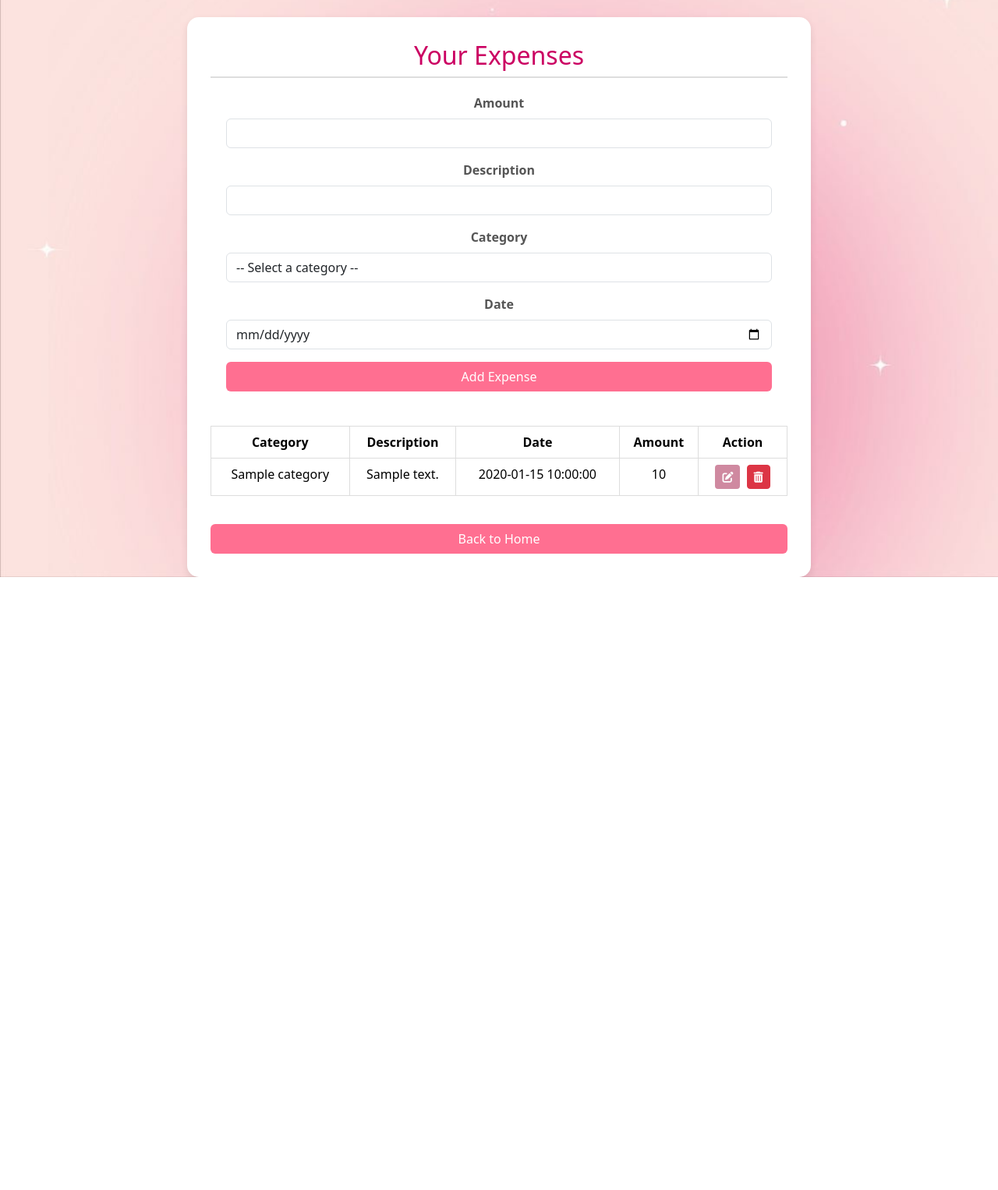
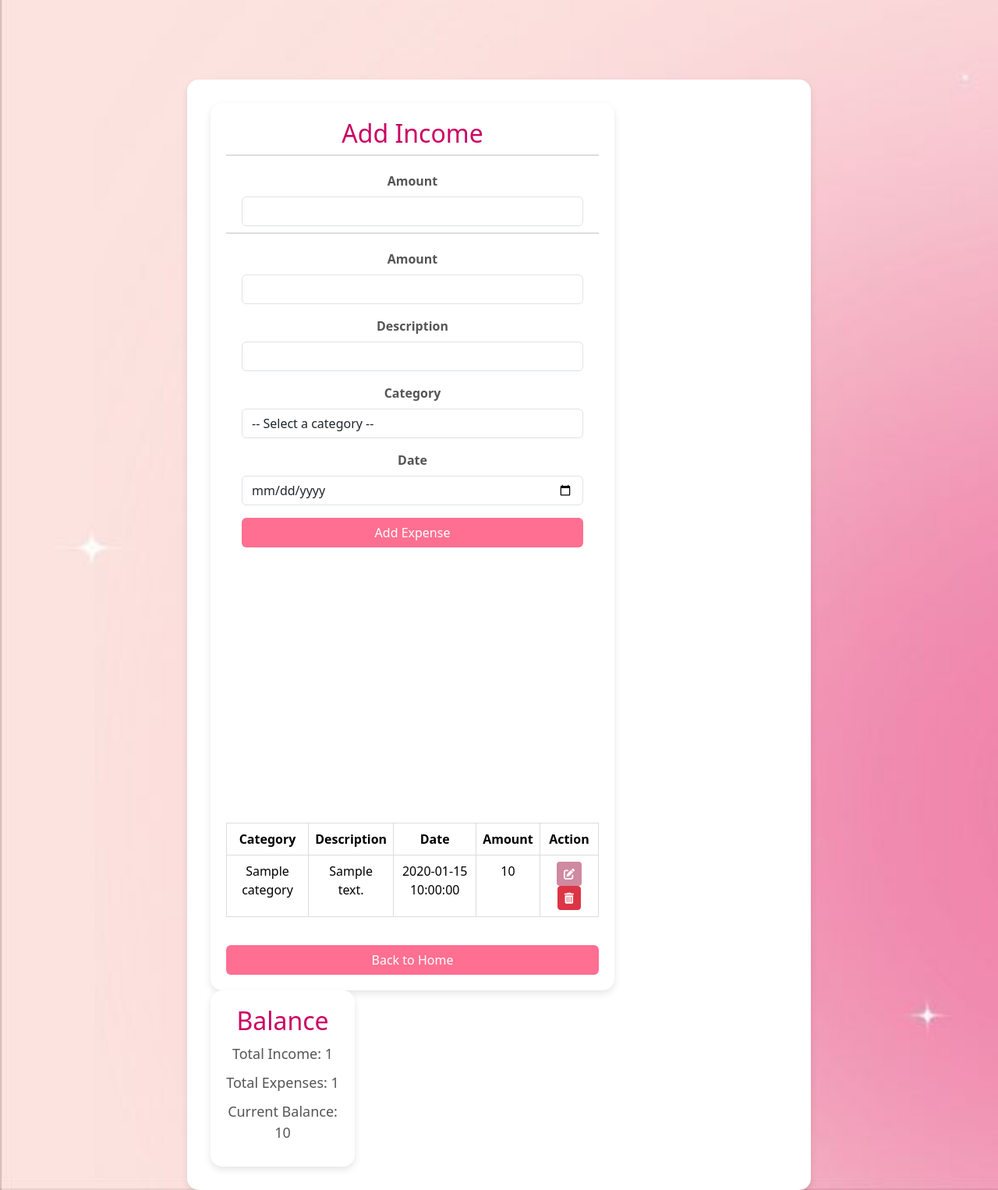
Before and after one commit to Dominika29/Expense-Tracker, a Flask app: template templates/dashboard.html in a window 1280 px wide. Shown: the part 78-1604 px from the top of the page at 78% size. Before the commit the page ends 818 px from the top, so only its background shows below. Run offline with Flask 3, Linux system fonts and the light colour scheme; the template is opened without the code that fills it: most values are stand-ins (such as "Sample title", 1, 10 or a date in 2020).

Commit message:
adding income, sql update, adding route for income

```diff
--- a/app.py
+++ b/app.py
@@ -200,5 +200,34 @@
             flash('Expense not found or you do not have permission to edit it.', 'error')
             return redirect(url_for('dashboard'))
 
+@app.route('/add_income', methods=['POST'])
+def add_income():
+    if 'user_id' not in session:
+        flash('Please log in to add income.', 'error')
+        return redirect(url_for('index'))
+
+    user_id = session['user_id']
+    amount = float(request.form['income_amount'])
+    description = request.form['income_description']
+    date = request.form['income_date']
+
+    conn = get_db_connection()
+
+    try:
+        conn.execute(
+            'INSERT INTO income (user_id, amount, description, date) VALUES (?, ?, ?, ?)',
+            (user_id, amount, description, date)
+        )
+        conn.commit()
+        flash('Income added successfully!', 'success')
+    except sqlite3.Error as e:
+        flash('An error occurred while adding income.', 'error')
+    finally:
+        conn.close()
+
+    return redirect(url_for('dashboard'))
+
+
+
 if __name__ == '__main__':
     app.run(debug=True)
--- a/expense_log.sql
+++ b/expense_log.sql
@@ -26,3 +26,13 @@
     FOREIGN KEY (user_id) REFERENCES users(id),
     FOREIGN KEY (category_id) REFERENCES categories(id)
 );
+
+DROP TABLE IF EXISTS `income`;
+CREATE TABLE income (
+    id INTEGER PRIMARY KEY AUTOINCREMENT,
+    user_id INTEGER NOT NULL,
+    amount REAL NOT NULL,
+    description TEXT,
+    date DATETIME NOT NULL,
+    FOREIGN KEY (user_id) REFERENCES users(id)
+);
--- a/init_db.py
+++ b/init_db.py
@@ -32,6 +32,11 @@
 cur.execute("INSERT INTO expenses (user_id, category_id, amount, description, date) VALUES (?, ?, ?, ?, ?)",
             (user_id, category_transport_id, 20.00, 'Bilet autobusowy', '2023-10-02'))
 
+cur.execute("INSERT INTO income (user_id, amount, description, date) VALUES (?, ?, ?, ?, ?)",
+            (user_id, 1000.00, 'Wynagrodzenie', '2024-10-25'))
+cur.execute("INSERT INTO income (user_id, amount, description, date) VALUES (?, ?, ?, ?, ?)",
+            (user_id, 200.00, 'kieszonkowe', '2024-05-12'))
+
 connection.commit()
 connection.close()
 
--- a/static/css/style.css
+++ b/static/css/style.css
@@ -28,6 +28,7 @@
     background-image: url('/static/images/background_pink.jpg') !important;
     background-size: cover;
     background-repeat: no-repeat;
+    padding-top: 80px;
 }
 
 .login-container {
@@ -206,3 +207,29 @@
     margin-top: 10px;
     width: 100%;
 }
+
+.left-container {
+    width: 70%;
+    background: #ffffff;
+    padding: 20px;
+    border-radius: 15px;
+    box-shadow: 0 4px 10px rgba(0, 0, 0, 0.1);
+}
+
+.right-container {
+    width: 25%;
+    background: #ffffff;
+    padding: 20px;
+    border-radius: 15px;
+    box-shadow: 0 4px 10px rgba(0, 0, 0, 0.1);
+}
+
+.balance-container {
+    text-align: center;
+}
+
+.balance-container p {
+    margin: 10px 0;
+    font-size: 18px;
+    color: #555;
+}
--- a/templates/dashboard.html
+++ b/templates/dashboard.html
@@ -21,6 +21,24 @@
         </nav>
     </header>
     <div class="dashboard-container">
+        <div class="left-container">
+            <h2>Add Income</h2>
+            <form action="{{ url_for('add_income') }}" method="post" class="mb-4">
+                <div class="mb-3">
+                    <label for="income_amount" class="form-label">Amount</label>
+                    <input type="number" step="0.01" class="form-control" id="income_amount" name="income_amount" required min="0" max="10000">
+                </div>
+                <div class="mb-3">
+                    <label for="income_description" class="form-label">Description</label>
+                    <input type="text" class="form-control" id="income_description" name="income_description" required max="100">
+                </div>
+                <div class="mb-3">
+                    <label for="income_date" class="form-label">Date</label>
+                    <input type="date" class="form-control" id="income_date" name="income_date" required>
+                </div>
+                <button type="submit" class="btn btn-login">Add Income</button>
+            </form>
+
             <h2>Your Expenses</h2>
             <form action="{{ url_for('add_expense') }}" method="post" class="mb-4">
                 <div class="mb-3">
@@ -74,7 +92,6 @@
                                     <button class="btn btn-edit btn-sm" data-expense-id="{{ expense.id }}">
                                         <i class="fas fa-edit"></i>
                                     </button>
-                                <!-- Przycisk "Delete" -->
                                     <button class="btn btn-danger btn-sm delete-btn" data-expense-id="{{ expense.id }}">
                                         <i class="fas fa-trash-alt"></i>
                                     </button>
@@ -87,6 +104,18 @@
 
             <a href="{{ url_for('index') }}" class="btn btn-login">Back to Home</a>
         </div>
+
+        <div class="right-container">
+            <h2>Balance</h2>
+            <div class="balance-container">
+                <p>Total Income: <span id="total-income">{{ total_income }}</span></p>
+                <p>Total Expenses: <span id="total-expenses">{{ total_expenses }}</span></p>
+                <p>Current Balance: <span id="current-balance">{{ current_balance }}</span></p>
+            </div>
+        </div>
+    </div>
+
+
     <script>
         document.querySelectorAll('.delete-btn').forEach(button => {
             button.addEventListener('click', function() {
--- a/templates/index.html
+++ b/templates/index.html
@@ -22,7 +22,7 @@
     <h1>Expense Tracker</h1>
     <nav>
         <ul class="main-menu">
-            <li><a href="{{ url_for('index') }}">Log out</a></li>
+            <li><a href="{{ url_for('index') }}">Home</a></li>
             <li><a href="#">About</a></li>
             <li><a href="#">Services</a></li>
             <li><a href="#">Contact</a></li>
@@ -32,7 +32,6 @@
 <div class="container mt-5">
     <div class="row justify-content-center">
         <div class="col-md-6">
-            <!-- Formularz logowania -->
             <div id="login-container" class="form-container">
                 <h2 class="form-header">Login</h2>
                 <form action="{{ url_for('login') }}" method="post">
```
Lines whose indentation alone changed are shown as unchanged.
